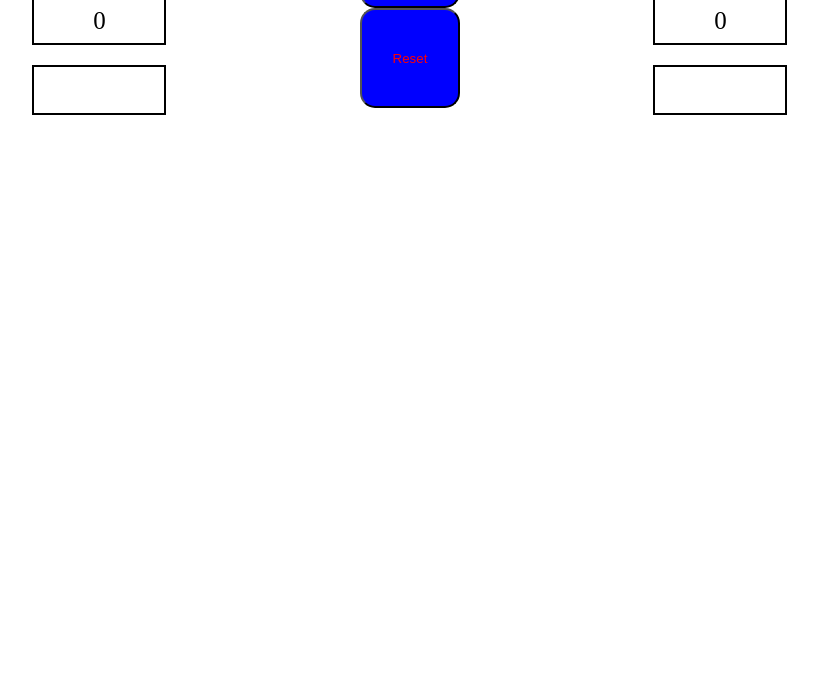
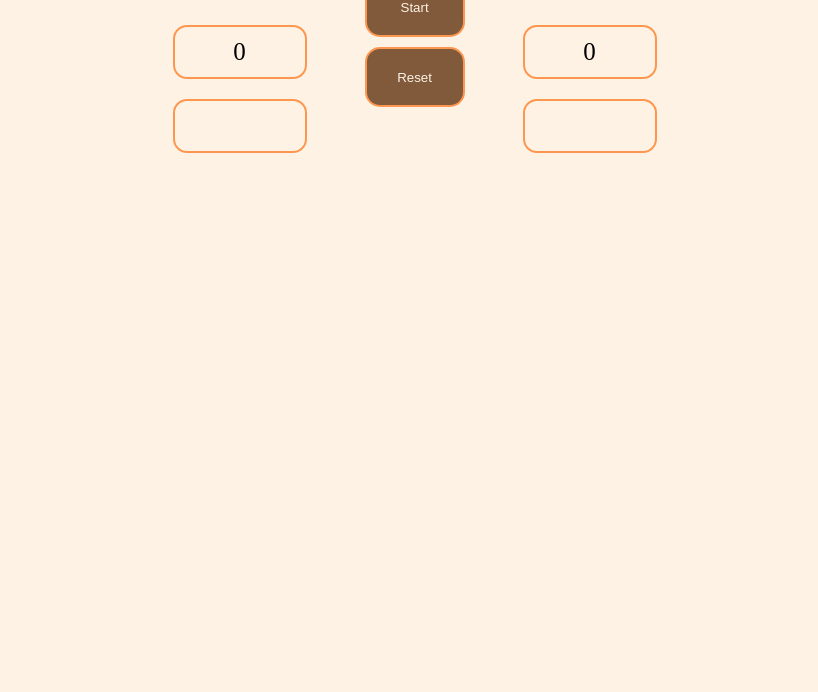
Before and after one commit to Anakan543/testworksite3.github.io, a plain HTML site: page index.html in a window 1280 px wide. Shown: the part 116-808 px from the top of the page, without its empty margins (219-1037 px from the left). Drawn offline with Linux system fonts and the light colour scheme; files that its build step writes are made by us from their sources.

Commit message:
Update stryle.css

```diff
--- a/css/stryle.css
+++ b/css/stryle.css
@@ -12,11 +12,14 @@
 body, html{
   width: 99%;
   height: 99%;
+  display: flex;
+  background-color:#FEF2E4 ;
+  justify-content: center;
 }
 .mainSide{
   display: flex;
-  height: 99%;
-  width: 99%;
+  height: 800px;
+  width: 600px;
   justify-content:center;
 }
 .button{
@@ -24,14 +27,15 @@ body, html{
   justify-content: center;
   flex-direction: column;
   align-items: center;
-  width: 30%;
-  height: 30%;
+  width: 150px;
+  height: 300px;
 }
 .pointWin, .numbers{
   height: 50px;
   width: 130px;
   margin: 10px;
-  border:solid black 2px;
+  border-radius: 14px;
+  border:solid #FD974F 2px;
   font-size: 25px;
   display: flex;
   align-items: center;
@@ -42,16 +46,19 @@ body, html{
   justify-content: center;
   flex-direction: column;
   align-items: center;
-  width: 20%;
-  height: 30%;
+  width: 200px;
+  height: 300px;
 }
 .name{
   font-size: 30px;
+  color:#C60000 ;
 }
 button{
-  height: 100px;
+  height: 60px;
   width: 100px;
   border-radius: 15px;
-  background-color: blue;
-  color: red;
+  background-color: #805A3B;
+  border:solid #FD974F 2px;
+  color: #FEF2E4;
+  margin: 5px;
 }
```
